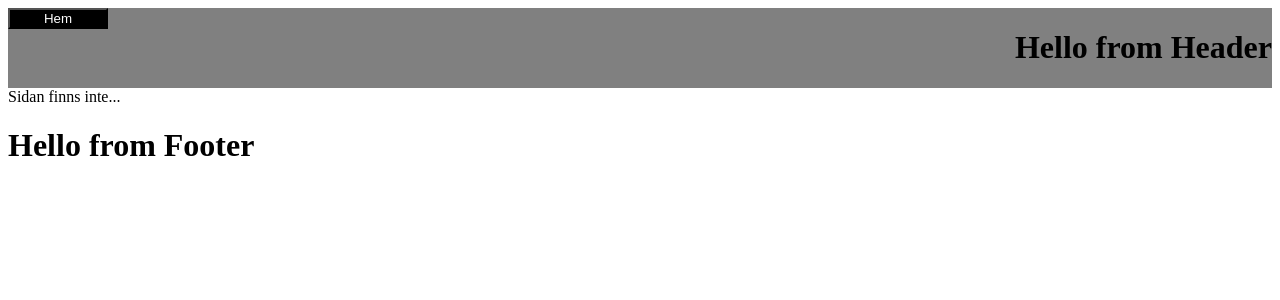
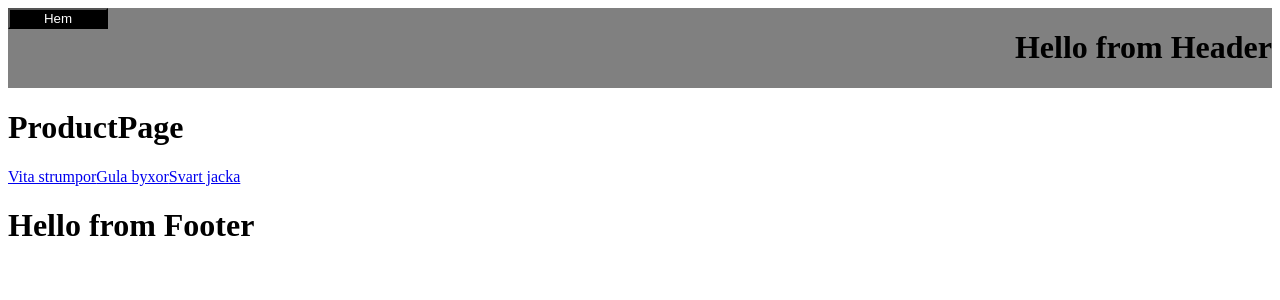
Before and after one commit to Navaas/individual-project-webbshop, a React (Vite) app: page /productPage in a window 1280 px wide. Shown: the top 300 px of the page. Built offline with nearby package versions, Linux system fonts and the light colour scheme.

Commit message:
Link and routing is okej

```diff
--- a/src/components/page/Homepage.tsx
+++ b/src/components/page/Homepage.tsx
@@ -1,15 +1,17 @@
 import { Link } from "react-router-dom";
-import { mockedProducts } from "../../data/mockedData";
 
 function Homepage() {
   return (
     <div>
       <h1>HomePage</h1>
-      {mockedProducts.map((product) => (
-        <Link key={product.id} to={"/products/" + product.id}>
+      {/* {mockedProducts.map((product) => (
+        <Link key={product.id} to={"/productPage/" + product.id}>
           {product.title}
         </Link>
-      ))}
+      ))} */}
+      <Link to="productPage">
+        <button>Till produkter</button>
+      </Link>
     </div>
   );
 }
--- a/src/components/page/ProductPage.tsx
+++ b/src/components/page/ProductPage.tsx
@@ -1,4 +1,4 @@
-import { useParams } from "react-router-dom";
+import { Link, useParams } from "react-router-dom";
 import { mockedProducts } from "../../data/mockedData";
 
 function ProductPage() {
@@ -8,7 +8,13 @@ function ProductPage() {
   if (!product) {
     return (
       <div>
-        <h1>Den här produkten finns inte...</h1>
+        <h1>ProductPage</h1>
+        {mockedProducts.map((product) => (
+          <Link key={product.id} to={"/products/" + product.id}>
+            {product.title}
+          </Link>
+        ))}
+        {/* <h1>Den här produkten finns inte...</h1> */}
       </div>
     );
   }
--- a/src/main.tsx
+++ b/src/main.tsx
@@ -14,7 +14,8 @@ const router = createBrowserRouter(
   createRoutesFromElements(
     <Route path="/" Component={App}>
       <Route index Component={Homepage} />
-      <Route path="products/:id" Component={ProductPage} />
+      <Route path="productPage" Component={ProductPage} />
+      <Route path="/products/:id" Component={ProductPage} />
       <Route path="*" element={<span>Sidan finns inte...</span>} />
     </Route>
   )
```
